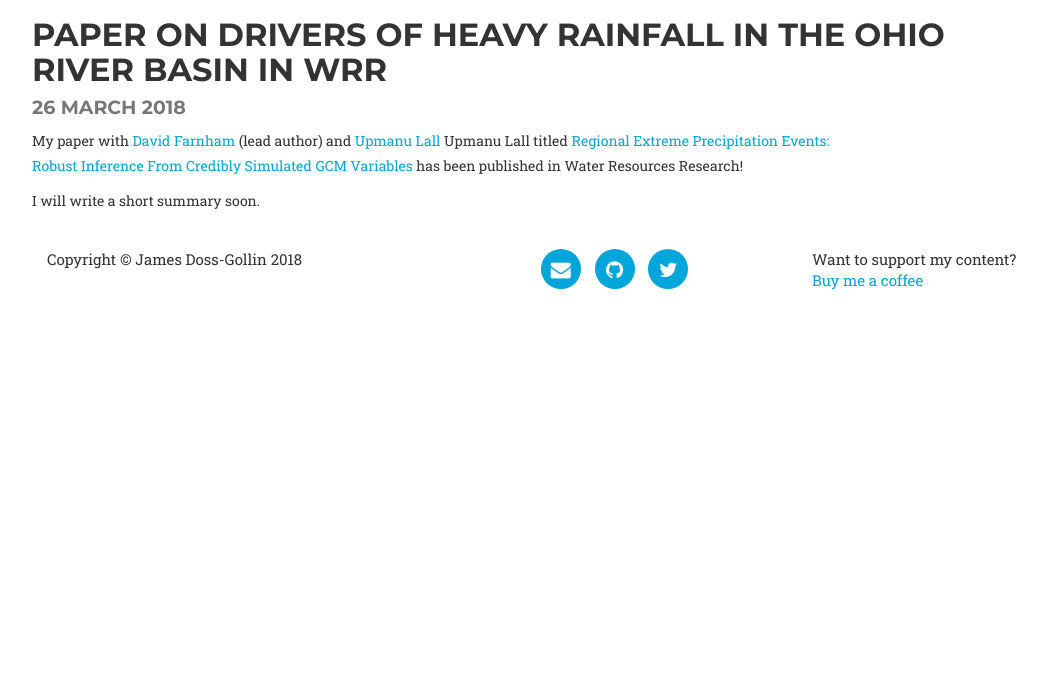
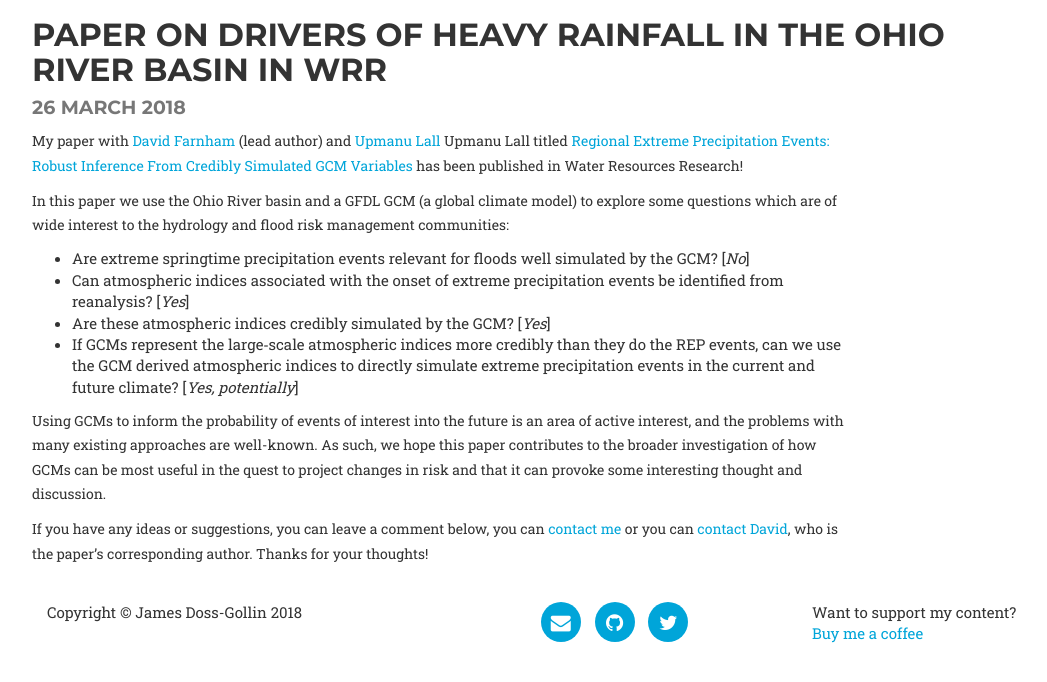
Before and after one commit to jdossgollin/blog, a Jekyll site: the page built from _posts/2018-03-26-Ohio-Floods-WRR.md, in a window 1280 px wide, cut to the strip 154-836 px from the top of the page. Shown: the whole strip, without its empty margins (111-1158 px from the left). Built offline with Jekyll 4.4.1, drawn with Linux system fonts in a browser that asks for light colours; nearby versions of some CDN libraries; some web fonts are replaced; library files that are not in the unit come from our copies; comment, search, counter and statistics services are not loaded.

Commit message:
Add summary of the paper

```diff
--- a/_posts/2018-03-26-Ohio-Floods-WRR.md
+++ b/_posts/2018-03-26-Ohio-Floods-WRR.md
@@ -9,8 +9,18 @@ thumbnail: /img/posts/2018-03-26-Ohio-Floods-WRR/figure-04.jpg
 ---
 
 My paper with [David Farnham](http://www.davidjfarnham.com/){:target="_blank"} (lead author) and [Upmanu Lall](http://www.columbia.edu/~ula2/){:target="_blank"}
-Upmanu Lall titled [Regional Extreme Precipitation Events: Robust Inference From Credibly Simulated GCM Variables](https://agupubs.onlinelibrary.wiley.com/doi/abs/10.1002/2017WR021318){:target="_blank"} has been published in Water Resources Research!
+Upmanu Lall titled [Regional Extreme Precipitation Events: Robust Inference From Credibly Simulated GCM Variables](https://doi.org/10.1002/2017WR021318){:target="_blank"} has been published in Water Resources Research!
 
 <!--more-->
 
-I will write a short summary soon.
+In this paper we use the Ohio River basin and a GFDL GCM (a global climate model) to explore some questions which are of wide interest to the hydrology and flood risk management communities:
+
+- Are extreme springtime precipitation events relevant for floods well simulated by the GCM? [_No_]
+- Can atmospheric indices associated with the onset of extreme precipitation events be identified from reanalysis? [_Yes_]
+- Are these atmospheric indices credibly simulated by the GCM? [_Yes_]
+- If GCMs represent the large‐scale atmospheric indices more credibly than they do the REP events, can we use the GCM derived atmospheric indices to directly simulate extreme precipitation events in the current and future climate? [_Yes, potentially_]
+
+Using GCMs to inform the probability of events of interest into the future is an area of active interest, and the problems with many existing approaches are well-known. As such, we hope this paper contributes to the broader investigation of how GCMs can be most useful in the quest to project changes in risk and that it can provoke some interesting thought and discussion.
+
+If you have any ideas or suggestions, you can leave a comment below, you can [contact me](mailto:james.doss-gollin@columbia.edu) or you can [contact David](mailto:djf2137@columbia.edu), who is the paper's corresponding author.
+Thanks for your thoughts!
```
